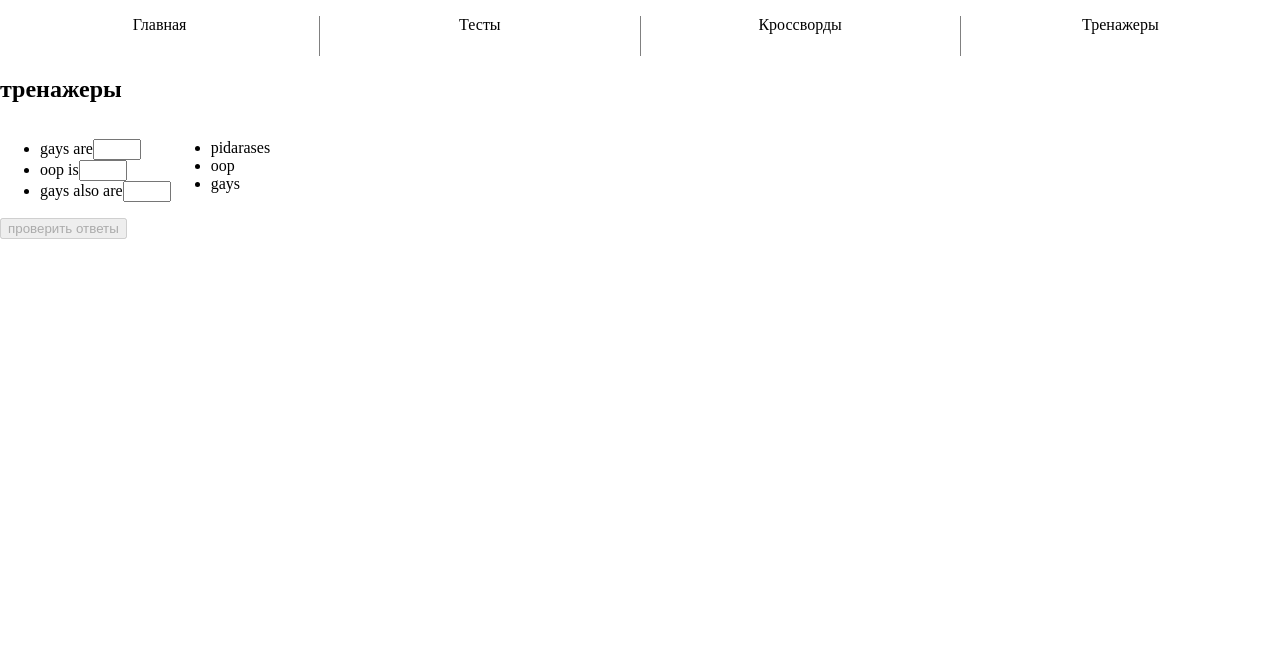
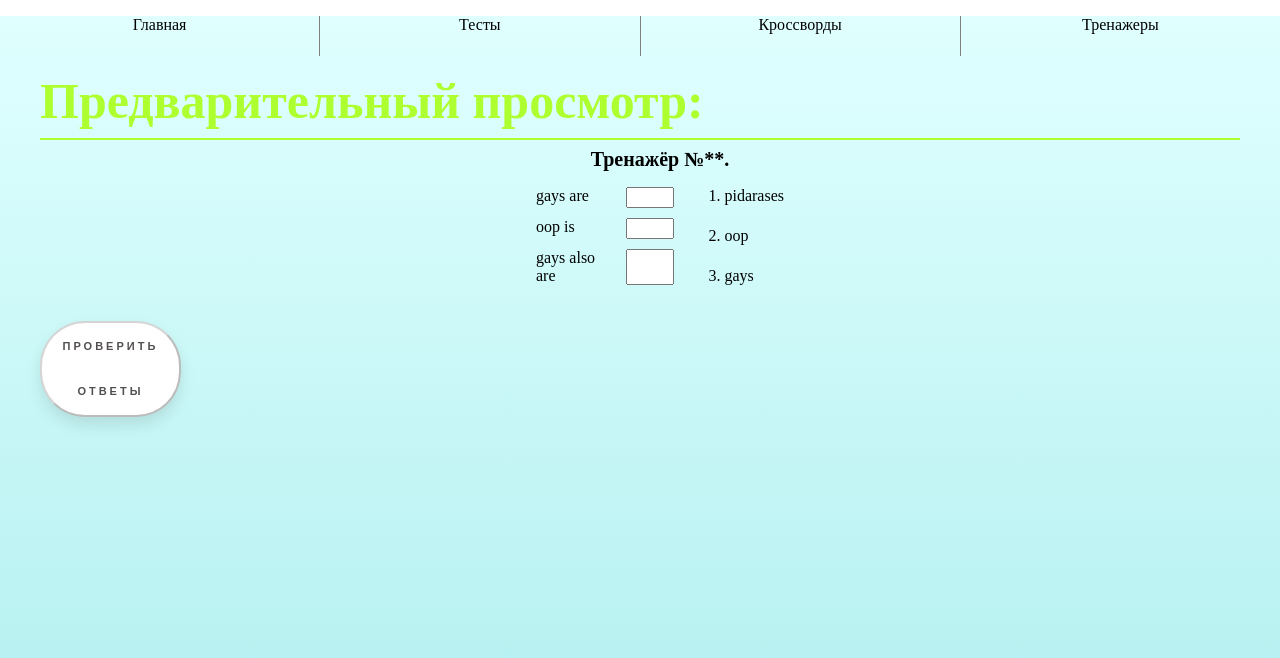
Before and after one commit to Vakenpro/fp-haskell-test, a React (Create React App) app: page /trainer/0 in a window 1280 px wide. Shown: the top 658 px of the page. Built offline with nearby package versions, Linux system fonts and the light colour scheme.

Commit message:
add style trainers

```diff
--- a/public/index.html
+++ b/public/index.html
@@ -5,7 +5,7 @@
     <meta name="viewport" content="width=device-width, initial-scale=1" />
     <title>React App</title>
   </head>
-  <body style="margin:0">
-    <div id="root" style="width:100vw"></div>
+  <body style="margin:0;">
+    <div id="root" style="min-width:100vw; min-height:100vh;"></div>
   </body>
 </html>
--- a/src/App.js
+++ b/src/App.js
@@ -9,12 +9,12 @@ import Crosswords from './pages/crosswordPage/crosswordPage';
 import Trainer from './components/trainer/trainer';
 import Trainers from './pages/trainers/trainers';
 
-import { Ul } from './styled';
+import { Ul, Wrapper } from './styled';
 
 export default function App() {
   return (
     <Router>
-      <div>
+      <Wrapper >
         <nav>
           <Ul>
             <li>
@@ -54,7 +54,7 @@ export default function App() {
             <Home />
           </Route>
         </Switch>
-      </div>
+      </Wrapper >
     </Router>
   );
 }
--- /dev/null
+++ b/src/components/trainer/styled.js
@@ -0,0 +1,98 @@
+import styled from 'styled-components';
+
+export const Wrapper = styled.div`
+    min-width: 100%
+    background: #E0FFFF;
+    background: linear-gradient(to bottom, #E0FFFF, #AFEEEE);
+`;
+
+export const Button = styled.button`
+    width:11%;
+    margin-top: 20px;
+    margin-left: 40px;
+    outline: none;
+    text-decoration: none;
+    display: inline-block;
+    line-height: 45px;
+    border-radius: 45px;
+    font-family: 'Montserrat', sans-serif;
+    font-size: 11px;
+    text-transform: uppercase;
+    text-align: center;
+    letter-spacing: 3px;
+    font-weight: 600;
+    color: #524f4e;
+    background: white;
+    box-shadow: 0 8px 15px rgba(0, 0, 0, .1);
+    transition: .3s;
+        &:hover {
+        background: #2EE59D;
+        box-shadow: 0 15px 20px rgba(46, 229, 157, .4);
+        color: white;
+        transform: translateY(-7px);
+        border:none;
+        }
+`;
+
+export const Form = styled.form`
+    display: flex;
+    flex-direction: column;
+    margin-bottom: 9px;
+`;
+
+export const Trainer = styled.div`
+    margin-left: 40px;
+`;
+
+export const Trainerquest = styled.div`
+    display: flex;
+    width: 20%;
+    margin: auto;
+`;
+
+export const Li = styled.li`
+    &:not(:last-of-type){
+        margin-bottom: 10px;
+    }
+    display: flex;
+    justify-content: space-between;
+    margin-right: 10px;
+`;
+
+export const Input = styled.input`
+    margin-left: 20px;
+`;
+
+export const Ul = styled.ul`
+    list-style-type: none;
+    display: flex;
+    flex-direction: column;
+    justify-content: space-between;
+    padding: 0px;
+`;
+
+export const Ol = styled.ol`
+    display: flex;
+    flex-direction: column;
+    justify-content: space-between;
+`;
+
+export const H2 = styled.h2`
+    font-size: 50px;
+    color: #ADFF2F;
+    margin: 0;
+`;
+
+export const H3 = styled.h3`
+    margin: auto;
+    text-align: center;
+    font-size: 20px;
+`;
+
+export const Hr = styled.hr`
+    border: none;
+    margin-right: 40px;
+    background-color: #ADFF2F;
+    color: #ADFF2F;
+    height 2px;
+`;
--- a/src/components/trainer/trainer.js
+++ b/src/components/trainer/trainer.js
@@ -2,6 +2,8 @@ import React, { useState, useEffect } from 'react';
 import { useLocation } from 'react-router-dom';
 
 import { trainersData } from './trainerConstant';
+
+import { Wrapper, Button, Trainer, Trainerquest, Ul, Input, Ol, Li, H2, H3, Hr } from './styled';
 
 const Trens = () => {
   const trainerId = useLocation().pathname.split('/')[2];
@@ -35,25 +37,29 @@ const Trens = () => {
   };
   return (
     <>
-      <h2>тренажеры</h2>
-      <div style={{ display: 'flex' }}>
-        <ul style={{ marginRigth: '200px' }}>
+      <Trainer>
+        <H2>Предварительный просмотр:</H2>
+        <Hr></Hr>
+        <H3>Тренажёр №**.</H3>
+        <Trainerquest>
+          <Ul>
             {trainerdata.left.map((statement) => (
-            <li key={statement.id}>
+              <Li key={statement.id}>
                 {statement.text}
-              <input id={statement.id} type="number" min="1" max={trainerdata.left.length} onChange={handleChange} />
-            </li>
+                <Input id={statement.id} type="number" min="1" max={trainerdata.left.length} onChange={handleChange} />
+              </Li>
             ))}
-        </ul>
-        <ul>
+          </Ul>
+          <Ol>
             {trainerdata.right.map((statement) => (
               <li key={statement.id}>{statement.text}</li>
             ))}
-        </ul>
-      </div>
-      <button type="button" onClick={handleClick} disabled={disabled}>
+          </Ol>
+        </Trainerquest>
+      </Trainer>
+      <Button type="button" onClick={handleClick} disabled={disabled}>
         проверить ответы
-      </button>
+      </Button>
     </>
   );
 };
--- a/src/pages/trainers/styled.js
+++ b/src/pages/trainers/styled.js
@@ -16,7 +16,7 @@ export const A = styled(Link)`
   letter-spacing: 3px;
   font-weight: 600;
   color: #524f4e;
-  background: white;
+  background: #AFEEEE;
   box-shadow: 0 8px 15px rgba(0, 0, 0, .1);
   transition: .3s;
   &:hover {
--- a/src/styled.js
+++ b/src/styled.js
@@ -20,3 +20,9 @@ export const Ul = styled.ul`
     border-right: 0px solid grey;
   }
 `;
+
+export const Wrapper = styled.div`
+  min-height:100vh;
+    background: #E0FFFF;
+    background: linear-gradient(to bottom, #E0FFFF, #AFEEEE);
+`;
```
Also changed, not shown: src/components/test/tests.js (+1 -7 lines). Lines whose indentation alone changed are shown as unchanged.
